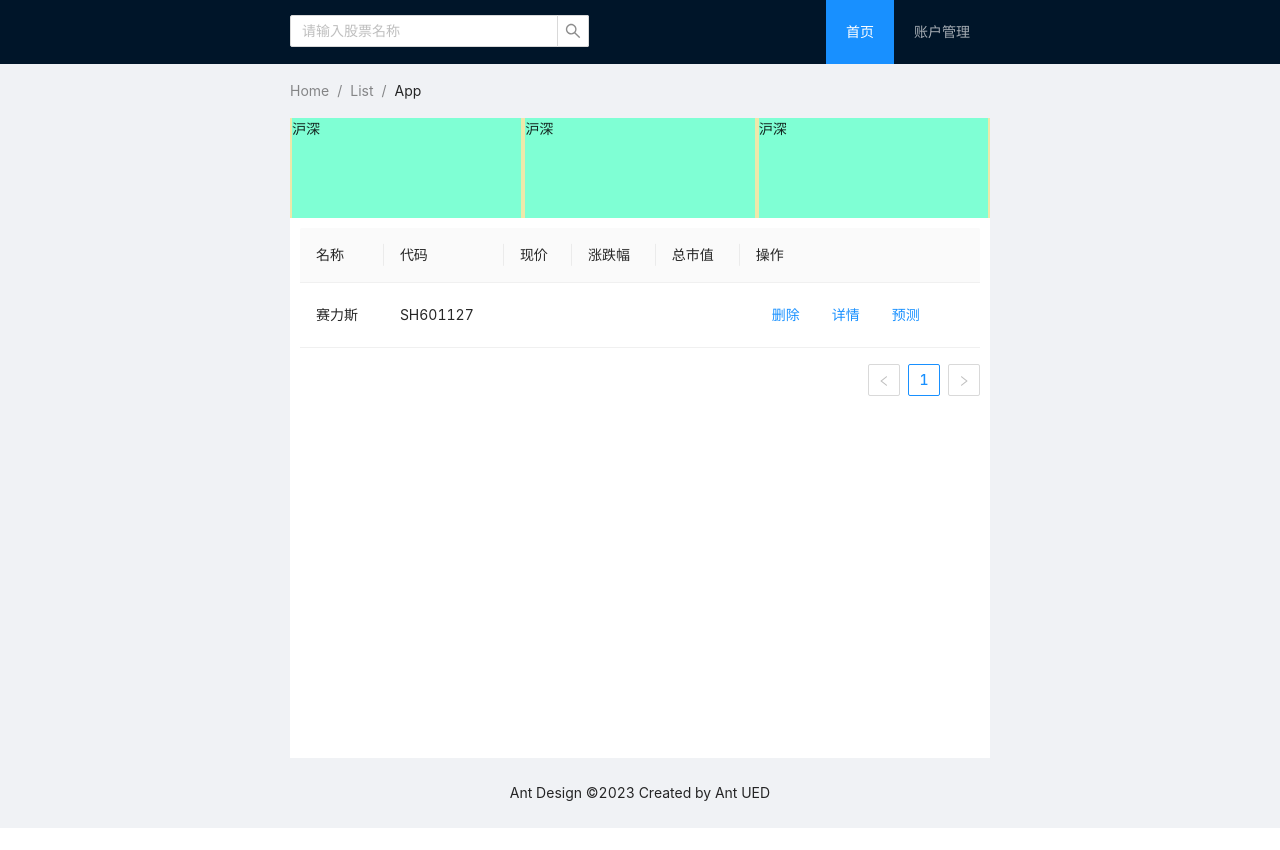
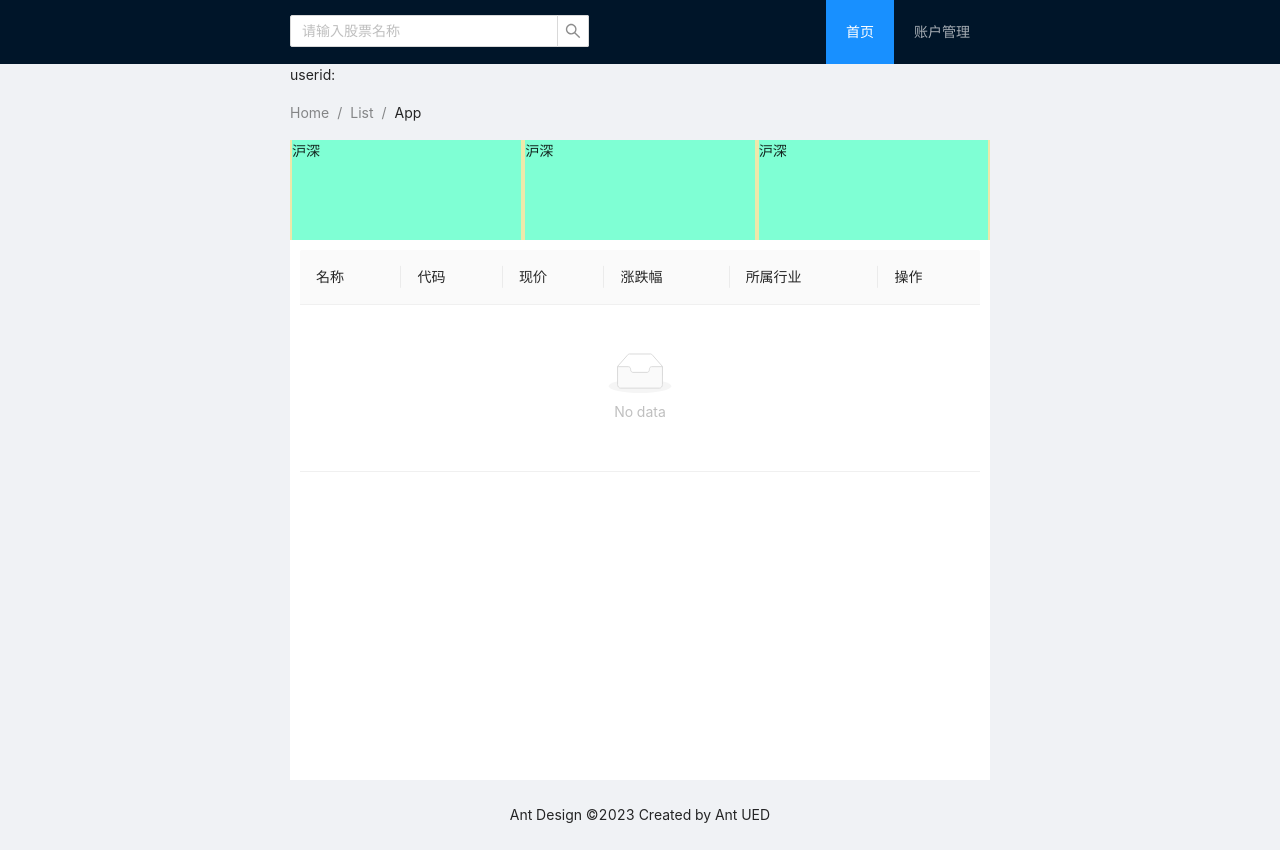
Before and after one commit to mytac/sails, a React app: page / in a window 1280 px wide. Before the commit the page ends 828 px from the top, so only its background shows below. Built offline with nearby package versions, Linux system fonts and the light colour scheme.

Commit message:
feat(Index): 自选股列表

```diff
--- a/src/App.tsx
+++ b/src/App.tsx
@@ -1,13 +1,6 @@
-import React,{useState} from 'react';
-import {Route,Redirect,Switch,BrowserRouter,useHistory} from 'react-router-dom'
-import {  Breadcrumb,
-  Layout,
-  Menu,
-  Table,
-  Button,
-  Form,
-  Input,
-  Row,} from 'antd'
+import React,{useState,createContext} from 'react';
+import {Route,Switch,BrowserRouter,useHistory} from 'react-router-dom'
+import {  Breadcrumb,Layout,Menu,Input,} from 'antd'
 import { Index,Detail,Login,Regist } from './pages/index';
 
 
@@ -16,10 +9,12 @@ import routers from './router';
 import './App.css';
 
 const { Header, Content, Footer } = Layout;
+export const UserContext = createContext<any>({});
 
 function App() {
   const [activeMenuIndex,setMenuActiveIndex]=useState<string|null>(null)
   const history = useHistory()
+  const [userInfo, setUserInfo] = useState({});
 
   const menus = routers.map(({ title, path }) => {
     return {
@@ -45,7 +40,14 @@ function App() {
     }
    }
 
+
+   const value = {
+    userInfo,
+    setUserInfo,
+  };
+
   return (
+    <UserContext.Provider value={value}>
     <Layout className="layout">
     <Header
       style={{
@@ -69,6 +71,8 @@ function App() {
 
     </Header>
     <Content style={{ padding: '0 50px', margin: '0 auto', width: '800px' }}>
+      {/* @ts-ignore */}
+      <p>userid: {userInfo?.userId}</p>
       <Breadcrumb style={{ margin: '16px 0' }}>
         <Breadcrumb.Item>Home</Breadcrumb.Item>
         <Breadcrumb.Item>List</Breadcrumb.Item>
@@ -95,6 +99,7 @@ function App() {
         Ant Design ©2023 Created by Ant UED
       </Footer>
     </Layout>
+    </UserContext.Provider>
   );
 }
 
--- a/src/pages/Index/config.ts
+++ b/src/pages/Index/config.ts
@@ -1,5 +1,5 @@
 import { Button } from 'antd';
 
-const mockdata = [{ name: '赛力斯', code: 'SH601127' }];
+const mockdata = [{ name: '赛力斯', ts_code: 'SH601127' }];
 
 export { mockdata };
--- a/src/pages/Index/index.tsx
+++ b/src/pages/Index/index.tsx
@@ -1,26 +1,30 @@
-import React, { useEffect } from 'react';
+import React, { useEffect,useState } from 'react';
 import {Link} from 'react-router-dom'
-import {
-  Table,
-  Button,
-  Form,
-  Input,
-  Row,
-} from 'antd';
+import {Table,Button,message} from 'antd';
+import request from '@utils/request';
+import { mockdata } from './config';
+import { UserContext } from '../../App';
 
-import { mockdata } from './config';
 import './style.css';
 
-const layout = {
-  labelCol: { span: 8 },
-  wrapperCol: { span: 16 },
-};
 
 const App: React.FC = () => {
-  const [form] = Form.useForm();
+  const userContext = React.useContext(UserContext);
+  const { userInfo } = userContext;
 
-  const queryStockList=()=>{
+  const [stockList,setStockList]=useState([])
 
+  const queryStockList=async ()=>{
+    try{
+      if(userInfo?.userId){
+        const {stockList}=await request('/selectStock/','post',{})
+        setStockList(stockList)
+      }else{
+        message.error("请先登录查看自选股")
+      }
+
+    }catch(err){
+    }
   }
 
 
@@ -37,28 +41,28 @@ const App: React.FC = () => {
     },
     {
       title: '代码',
-      dataIndex: 'code',
-      key: 'code',
+      dataIndex: 'ts_code',
+      key: 'ts_code',
     },
     {
       title: '现价',
-      dataIndex: 'value',
-      key: 'value',
+      dataIndex: 'close',
+      key: 'close',
     },
     {
       title: '涨跌幅',
-      dataIndex: 'delta',
-      key: 'delta',
+      dataIndex: 'pct_chg',
+      key: 'pct_chg',
     },
     {
-      title: '总市值',
-      dataIndex: 'delta',
-      key: 'delta',
+      title: '所属行业',
+      dataIndex: 'industry',
+      key: 'industry',
     },
     {
       title: '操作',
-      dataIndex: 'code',
-      key: 'code',
+      dataIndex: 'ts_code',
+      key: 'ts_code',
       render: (code:string) => {
         return (
           <div className="table_ops_wrapper">
@@ -112,7 +116,7 @@ const App: React.FC = () => {
               </Form> */}
 
             </div>
-            <Table columns={columns} dataSource={mockdata} />
+            <Table columns={columns} dataSource={stockList} />
           </div>
         </>
   );
--- a/src/pages/Login/index.tsx
+++ b/src/pages/Login/index.tsx
@@ -1,12 +1,15 @@
-import React, { useEffect } from 'react';
+import React, { useEffect,useContext } from 'react';
 import { Form, Input, Checkbox, Button, message } from 'antd';
 import { parseUrlSearchParams } from '@utils/index';
 import request from '@utils/request';
 import {useHistory} from 'react-router'
+import { UserContext } from '../../App';
+
 import './style.css';
 
-const Detail: React.FC = () => {
-
+const Login: React.FC = () => {
+  const userContext = React.useContext(UserContext);
+  const { userInfo, setUserInfo } = userContext;
   const [form]=Form.useForm()
   const history=useHistory()
 
@@ -21,11 +24,12 @@ const Detail: React.FC = () => {
     console.log('values',values)
     try{
     const {username,password}=values
-      const {retCode}=await request('/login/','post',{username,password})
+      const {retCode,userId}=await request('/login/','post',{username,password})
       if(retCode>0){
         message.error(retCode===1?"账户或密码错误，请重新输入！":"用户不存在")
       }else{
         message.success("登陆成功")
+        setUserInfo({userId})
         history.push('/')
       }
     }catch(err){
@@ -80,4 +84,4 @@ const Detail: React.FC = () => {
   );
 };
 
-export default Detail;
+export default Login;
```
